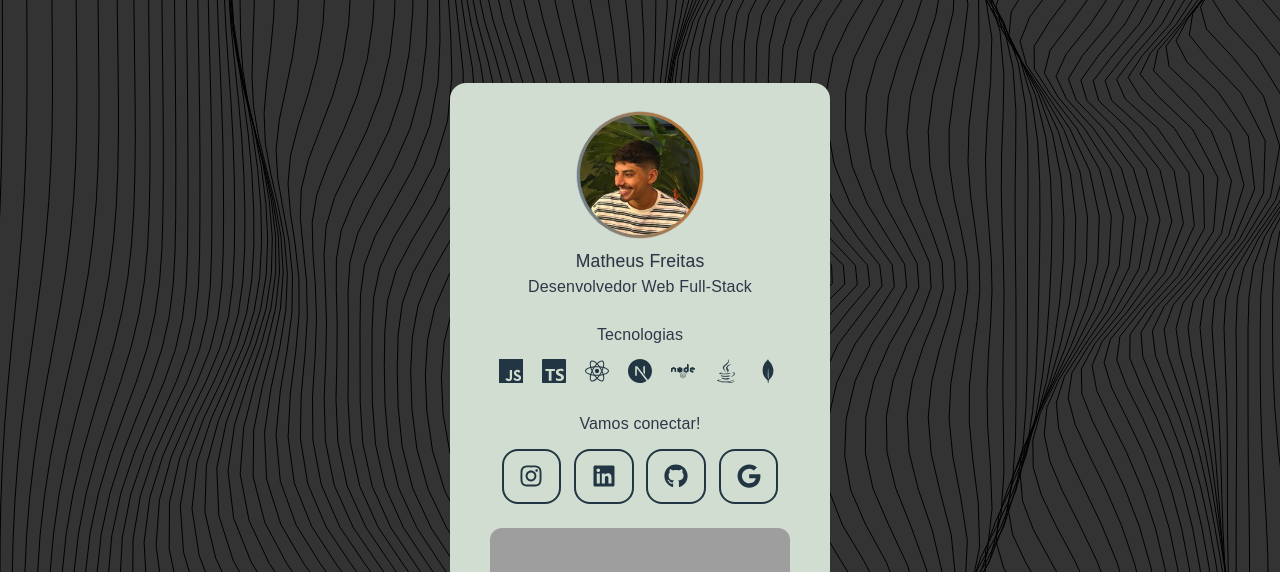
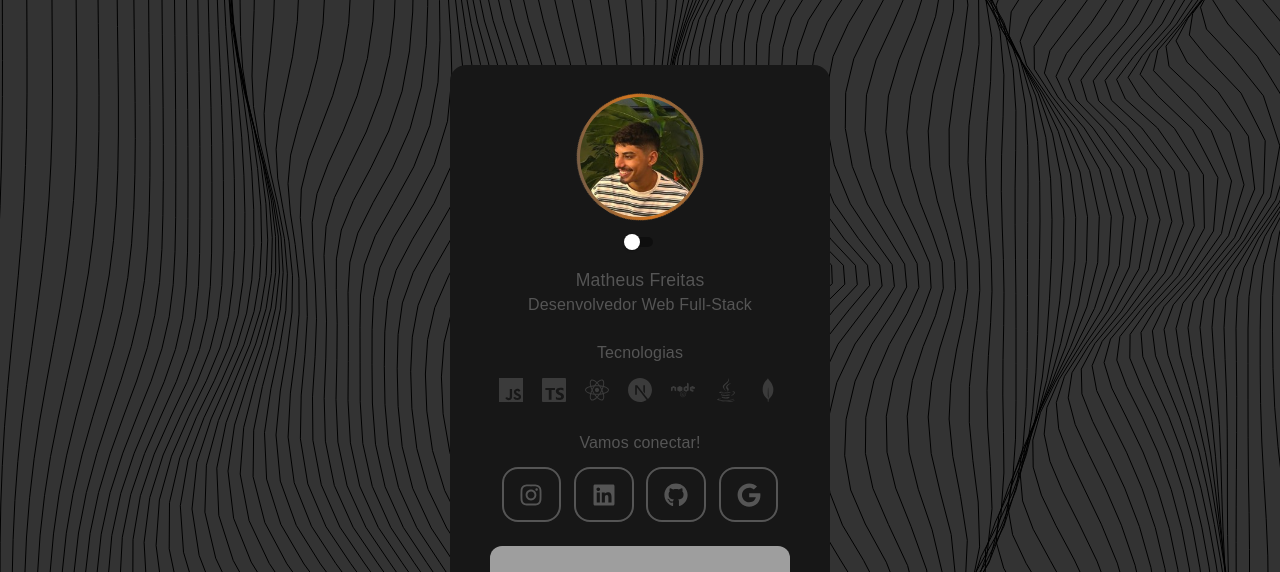
Before and after one commit to Matheussfreitas/meus-links, a Next.js app: page / in a window 1280 px wide. Shown: the top 572 px of the page. Built offline with nearby package versions, Linux system fonts and the light colour scheme; grey boxes are pictures that could not be loaded.

Commit message:
alteração de paleta

```diff
--- a/src/app/components/session-1.tsx
+++ b/src/app/components/session-1.tsx
@@ -1,10 +1,13 @@
 'use client'
-import { Avatar, Box, Typography } from "@mui/material";
+import { Avatar, Box, Switch, Typography } from "@mui/material";
 import DecryptedText from "./decrypted-text/DecryptedText";
 import Image from "next/image";
+import { useTheme } from "./theme-context/ThemeContext";
 
 
 export default function SessionOne() {
+  const {darkMode, toggleDarkMode} = useTheme();
+
   return (
     <Box sx={{
       display: "flex",
@@ -32,7 +35,7 @@ export default function SessionOne() {
             position: "absolute",
             width: "calc(100% + 6px)",
             height: "calc(100% + 6px)",
-            background: "linear-gradient(45deg, var(--bbb), var(--aaa))",
+            background: "linear-gradient(45deg, var(--cinza), var(--aaa), var(--cinza))",
             borderRadius: "50%",
             top: "-2.45%",
             left: "-2.45%",
@@ -51,6 +54,7 @@ export default function SessionOne() {
           </Avatar>
         </Box>
 
+        <Switch checked={darkMode} onChange={toggleDarkMode} size="small" color="default"/>
 
         <Box sx={{
           display: "flex",
@@ -58,7 +62,7 @@ export default function SessionOne() {
           textAlign: "center",
         }}
         >
-          <Typography sx={{ fontWeight: "500", fontSize: "1.1rem", color: 'var(--texto)', textShadow: "0px 0px 1px rgba(0,0,0,0.2)" }}>
+          <Typography sx={{ fontWeight: "500", fontSize: "1.1rem", textShadow: "0px 0px 1px rgba(0,0,0,0.2)" }}>
             <DecryptedText text="Matheus Freitas" speed={110} sequential={true} animateOn="view" />
           </Typography>
           <Typography sx={{ fontWeight: "500", fontSize: "1rem", color: 'var(--texto)' }}>
--- a/src/app/components/session-2.tsx
+++ b/src/app/components/session-2.tsx
@@ -20,11 +20,10 @@ export default function SessionTwo() {
       borderRadius: "8px",
       }}>
       <Box sx={{ display: "flex", flexDirection: "column", gap: "0.8rem" }}>
-        <Typography sx={{ fontSize: "1rem", fontWeight: "500", textAlign: "center", color: "var(--texto)"}}>
+        <Typography sx={{ fontSize: "1rem", fontWeight: "500", textAlign: "center",}}>
           Tecnologias
         </Typography>
         <Box sx={{
-          // marginTop: "10px",
           display: "flex",
           flexDirection: "row",
           justifyContent: "space-around"
@@ -33,7 +32,9 @@ export default function SessionTwo() {
             <Box key={icon.stack} sx={{
               maxWidth: "300px",
                }}>
-              <Icon sx={{ cursor: "pointer" }}>
+              <Icon sx={{
+                cursor: "pointer",
+                "&:hover": { color: "#fff", transform: "scale(1.2)", transition: "0.5s" } }}>
                 {icon.icon}
               </Icon>
             </Box>
--- a/src/app/components/session-3.tsx
+++ b/src/app/components/session-3.tsx
@@ -11,7 +11,7 @@ export default function SessionThree() {
   ]
   return(
     <Box sx={{ display: "flex", flexDirection: "column", gap: "0.8rem" }}>
-      <Typography sx={{ fontSize: "1rem", fontWeight: "500", textAlign: "center", color: 'var(--texto)' }}>
+      <Typography sx={{ fontSize: "1rem", fontWeight: "500", textAlign: "center" }}>
         Vamos conectar!
       </Typography>
       <Box sx={{
@@ -32,9 +32,9 @@ export default function SessionThree() {
               alignItems: "center",
               cursor: "pointer",
               padding: "0.8rem",
-              border: "2px solid var(--ccc)",
+              border: "2px solid var(--cinza)",
               borderRadius: "1rem",
-              "& svg": { fontSize: "1.5rem", color: "var(--ccc)" },
+              "& svg": { fontSize: "1.5rem", color: "var(--cinza)" },
               "&:hover": { backgroundColor: "var(--ccc)", border: " 2px solid var(--aaa)", transition: "0.5s", "& svg": {color: "#fff", transition: "0.5s", transform: "scale(1.2)" } }
               }}>
                 {item.icon}
--- /dev/null
+++ b/src/app/components/theme-context/ThemeContext.tsx
@@ -0,0 +1,53 @@
+"use client"
+import { createTheme, ThemeProvider } from "@mui/material";
+import { createContext, ReactNode, useContext, useEffect, useState } from "react";
+
+interface ThemeContextType {
+  darkMode: boolean;
+  toggleDarkMode: () => void;
+}
+
+export const ThemeContext = createContext<ThemeContextType | undefined>(undefined);
+
+export function useTheme() {
+  const context = useContext(ThemeContext);
+  if (!context) {
+    throw new Error("useTheme deve ser usado dentro do ThemeProvider");
+  }
+  return context;
+}
+
+export function ThemeProviderWrapper({ children }: { children: ReactNode }) {
+  const [darkMode, setDarkMode] = useState(false);
+
+  // detecta preferência do sistema ao carregar
+  useEffect(() => {
+    const prefersDarkMode = window.matchMedia('(prefers-color-scheme: dark)').matches;
+    setDarkMode(prefersDarkMode);
+  }, []);
+
+  const darkTheme = createTheme({
+    palette: {
+      mode: "dark",
+    },
+  });
+
+  const lightTheme = createTheme({
+    palette: {
+      mode: "light",
+    },
+  });
+
+    const toggleDarkMode = () => {
+      console.log("Alterando tema ", !darkMode);
+      setDarkMode(!darkMode);
+    };
+
+    return (
+      <ThemeContext.Provider value={{ darkMode, toggleDarkMode }}>
+        <ThemeProvider theme={darkMode? darkTheme : lightTheme}>
+          {children}
+        </ThemeProvider>
+      </ThemeContext.Provider>
+    )
+}
--- a/src/app/globals.css
+++ b/src/app/globals.css
@@ -8,10 +8,12 @@
   --azul-oceano: #5E98A6;
   --cinza-azulado: #264653;
   --contorno: #08416E;
-  --cinza: #414141;
+  --cinza: #555555;
+  --cinza-escuro: #3b3b3b;
   --ddd: #f66435;
   --laranja-suave: #F2762E;
 }
+
 
 @media (prefers-color-scheme: dark) {
   :root {
@@ -21,10 +23,11 @@
 }
 
 body, html {
-  color: var(--ccc);
+  color: var(--cinza-escuro);
   background: var(--background);
 
   .MuiTypography-root {
     font-family: "GeistMono", sans-serif;
+    color: var(--cinza);
   }
 }
--- a/src/app/layout.tsx
+++ b/src/app/layout.tsx
@@ -1,22 +1,17 @@
-import type { Metadata } from "next";
+'use client'
 import "./globals.css";
 import { GeistMono } from 'geist/font/mono';
+import { ThemeProviderWrapper } from "./components/theme-context/ThemeContext";
 
-export const metadata: Metadata = {
-  title: "Links - MatheusDev",
-  description: "Links para redes sociais e projetos do MatheusDev",
-};
 
-export default function RootLayout({
-  children,
-}: Readonly<{
-  children: React.ReactNode;
-}>) {
+export default function RootLayout({ children, }: Readonly<{ children: React.ReactNode; }>) {
   return (
     <html lang="pt-br">
-      <body className={GeistMono.className}>
-        {children}
-      </body>
+      <ThemeProviderWrapper>
+        <body className={GeistMono.className}>
+          {children}
+        </body>
+      </ThemeProviderWrapper>
     </html>
   );
 }
--- a/src/app/page.tsx
+++ b/src/app/page.tsx
@@ -1,9 +1,15 @@
+import type { Metadata } from "next";
 import { Box } from "@mui/material";
 import SessionOne from "./components/session-1";
 import SessionTwo from "./components/session-2";
 import SessionThree from "./components/session-3";
 import SessionFour from "./components/session-4";
 import Waves from './components/waves/Waves';
+
+export const metadata: Metadata = {
+  title: "Links - MatheusDev",
+  description: "Links para redes sociais e projetos do MatheusDev",
+};
 
 export default function Home() {
   return (
@@ -26,7 +32,7 @@ export default function Home() {
         position: "relative",
         maxWidth: "400px",
         margin: 'auto',
-        backgroundColor: "var(--light)",
+        backgroundColor: "var(--dark)",
         borderRadius: '1rem',
         display: "flex",
         justifyContent: 'center',
```
